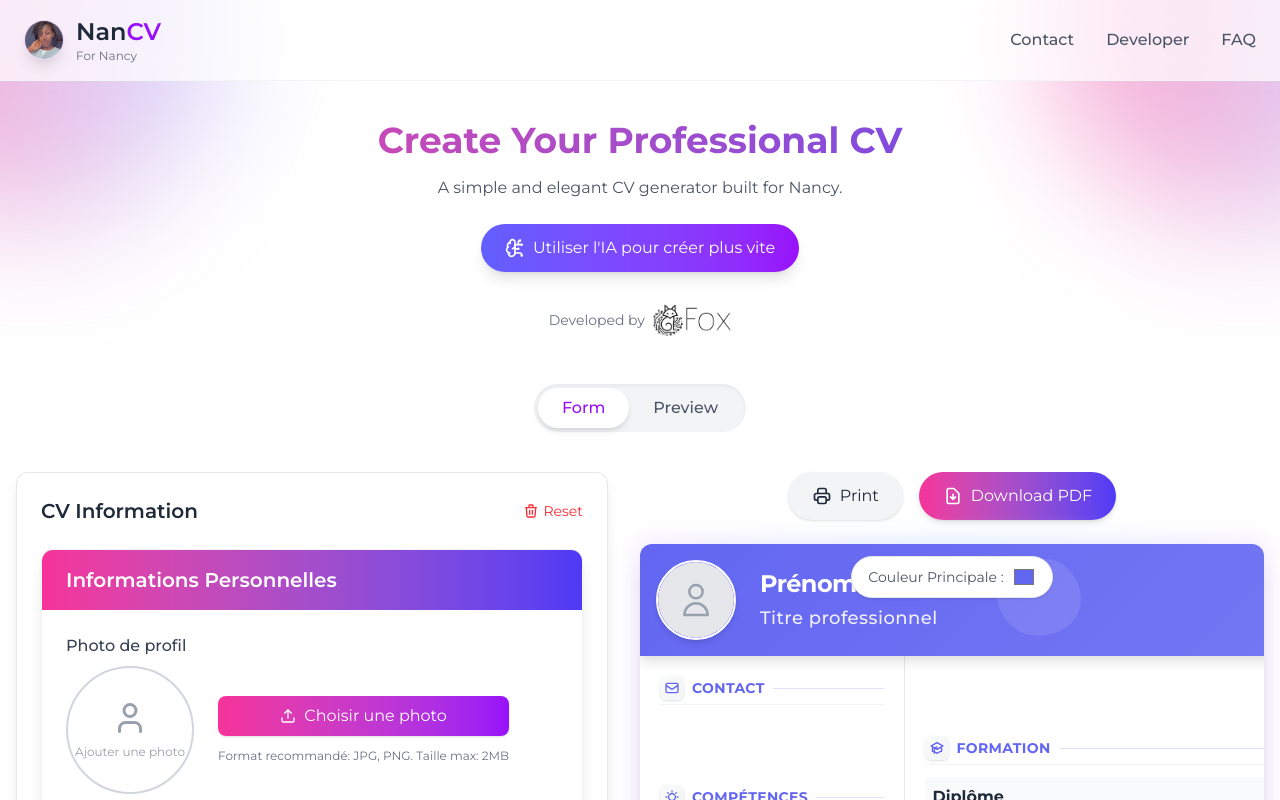
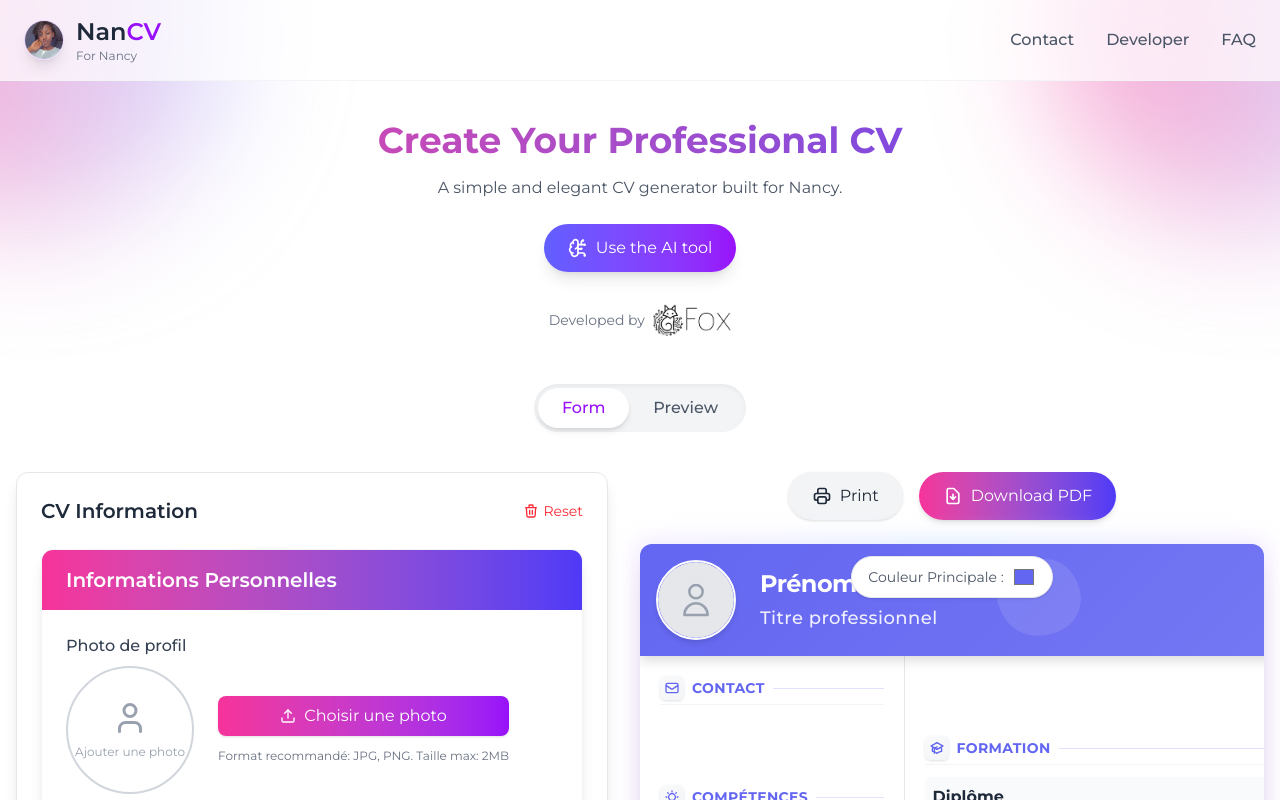
Before and after one commit to theTigerFox/nancy-cv, a React (Vite) app: page /create in a window 1280 px wide. Shown: the top 800 px of the page. Built offline with nearby package versions, Linux system fonts and the light colour scheme; no server answers.

Commit message:
preparation a l'arrivee des templates

```diff
--- a/src/components/CvPreview/CvPreview.tsx
+++ b/src/components/CvPreview/Template 1/CvPreviewTemplate1.tsx
@@ -10,7 +10,7 @@ interface CvPreviewProps {
     cvData: CvData;
 }
 
-const CvPreview = forwardRef<HTMLDivElement, CvPreviewProps>(({ cvData }, ref) => {
+const CvPreviewTemplate1 = forwardRef<HTMLDivElement, CvPreviewProps>(({ cvData }, ref) => {
     const { personalInfo, education, experience, skills, languages } = cvData;
 
     // Default accent color with option to customize
@@ -338,6 +338,6 @@ const CvPreview = forwardRef<HTMLDivElement, CvPreviewProps>(({ cvData }, ref) =
     );
 });
 
-CvPreview.displayName = 'CvPreview';
+CvPreviewTemplate1.displayName = 'CvPreview';
 
-export default CvPreview;
+export default CvPreviewTemplate1;
--- a/src/pages/HomePage.tsx
+++ b/src/pages/HomePage.tsx
@@ -6,7 +6,6 @@ import { motion } from 'framer-motion';
 import { BrainCircuit } from 'lucide-react';
 
 import CvForm from '../components/CvForm/CvForm';
-import CvPreview from '../components/CvPreview/CvPreview';
 import AiModal from '../components/AiModal/AiModal';
 // import { generateCvFromPrompt } from '../services/aiService';
 import {
@@ -20,6 +19,7 @@ import {
 // Assets
 import nancyAvatar from '../assets/nancy.jpg';
 import foxLogo from '../assets/logo-fox-dark.png';
+import CvPreviewTemplate1 from "../components/CvPreview/Template 1/CvPreviewTemplate1.tsx";
 
 const initialCvData: CvData = {
     personalInfo: {
@@ -275,7 +275,7 @@ function HomePage() {
                                  shadow-lg hover:shadow-xl transition-all flex items-center mx-auto"
                     >
                         <BrainCircuit className="mr-2" size={20} />
-                        Utiliser l'IA pour créer plus vite
+                        Use the AI tool
                     </motion.button>
 
                     <div className="flex justify-center items-center mt-8">
@@ -414,7 +414,7 @@ function HomePage() {
                             {/* The actual CV preview */}
                             <div
                                 className="relative bg-white shadow-xl rounded-xl overflow-hidden transform hover:scale-[1.01] transition-transform duration-300">
-                                <CvPreview ref={previewRef} cvData={cvData}/>
+                                <CvPreviewTemplate1 ref={previewRef} cvData={cvData}/>
                             </div>
                         </div>
                     </motion.div>
```
Also changed, not shown: src/components/CvPreview/Template 1/PreviewContact.tsx (renamed from src/components/CvPreview/PreviewContact.tsx), src/components/CvPreview/Template 1/PreviewHeader.tsx (renamed from src/components/CvPreview/PreviewHeader.tsx), src/components/CvPreview/Template 1/PreviewLanguages.tsx (renamed from src/components/CvPreview/PreviewLanguages.tsx), src/components/CvPreview/Template 1/PreviewSection.tsx (renamed from src/components/CvPreview/PreviewSection.tsx), src/components/CvPreview/Template 1/PreviewSkills.tsx (renamed from src/components/CvPreview/PreviewSkills.tsx).
